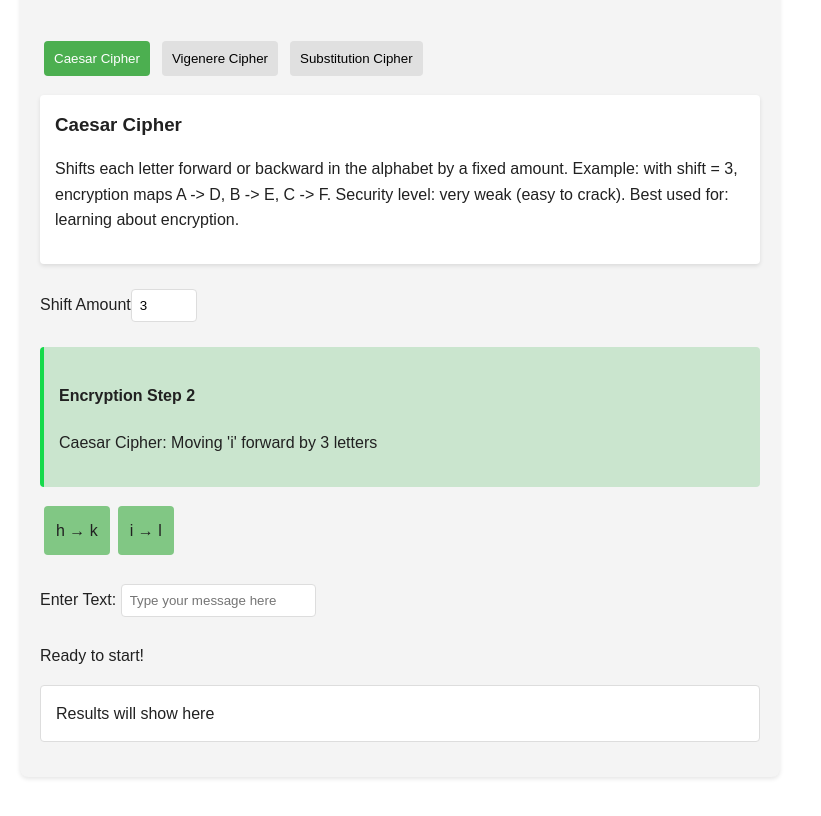
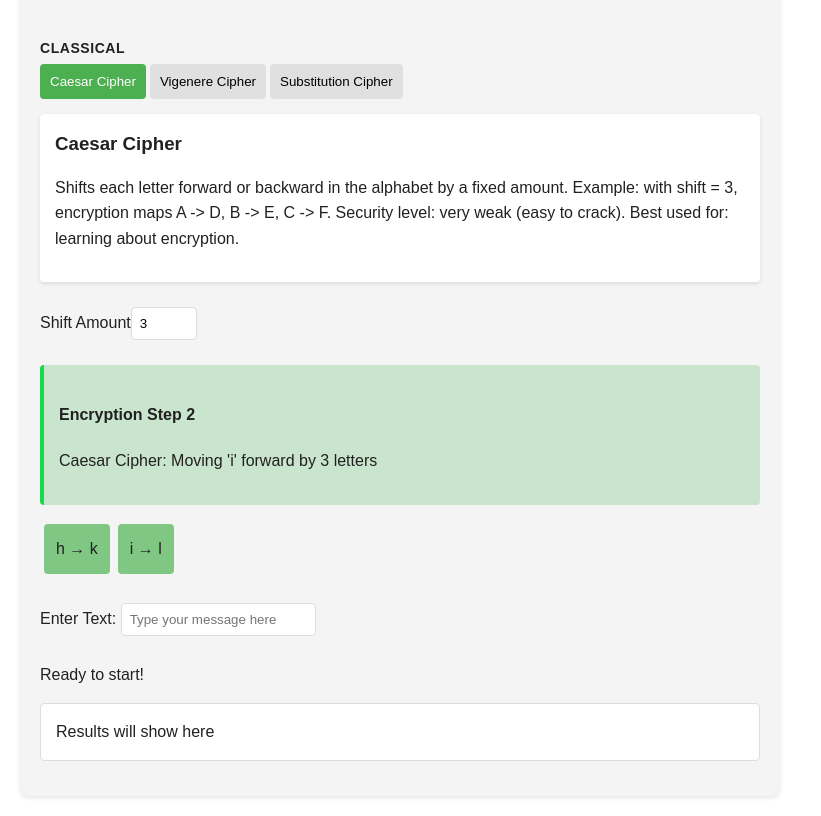
Before and after one commit to ddawdry/data-encryption-visualiser-remake, a website with bundled scripts: page index.html in a window 1280 px wide. Shown: the part 94-910 px from the top of the page, without its empty margins (0-821 px from the left). Built offline with nearby package versions, Linux system fonts and the light colour scheme.

Commit message:
Group cipher picker by category

```diff
--- a/css/components.css
+++ b/css/components.css
@@ -1,6 +1,14 @@
 /* Reusable component styles (buttons, cards, panels) */
+.cipher-picker-heading {
+    margin: 0 0 var(--space-xs) 0;
+    font-size: var(--font-size-sm);
+    text-transform: uppercase;
+    letter-spacing: 0.04em;
+    color: var(--color-text);
+}
+
 .cipher-btn {
-    margin: var(--space-xs);
+    margin: 0;
     padding: var(--space-sm-md);
     background-color: var(--color-bg-muted);
     border: none;
--- a/css/layout.css
+++ b/css/layout.css
@@ -22,10 +22,17 @@ body {
 }
 
 .cipher-picker {
+    margin: var(--space-lg) 0;
+}
+
+.cipher-picker-group + .cipher-picker-group {
+    margin-top: var(--space-sm-md);
+}
+
+.cipher-picker-buttons {
     display: flex;
     flex-wrap: wrap;
     gap: var(--space-xs);
-    margin: var(--space-lg) 0;
 }
 
 .options-panel,
--- a/js/ui/nav.js
+++ b/js/ui/nav.js
@@ -1,5 +1,11 @@
 // Cipher picker / navigation, driven by the cipher registry.
 const cipherPicker = document.getElementById('cipherPicker');
+
+const CATEGORY_LABELS = {
+    classical: 'Classical',
+    modern: 'Modern',
+    analysis: 'Analysis',
+};
 
 /**
  * @param {import('../core/cipherRegistry.js').CipherModule[]} ciphers
@@ -8,20 +14,44 @@ const cipherPicker = document.getElementById('cipherPicker');
 export function render(ciphers, onSelect) {
     cipherPicker.replaceChildren();
 
-    ciphers.forEach((cipher, index) => {
+    const byCategory = new Map();
+    ciphers.forEach((cipher) => {
+        const group = byCategory.get(cipher.category) || [];
+        group.push(cipher);
+        byCategory.set(cipher.category, group);
+    });
+
+    let isFirst = true;
+    byCategory.forEach((group, category) => {
+        const groupEl = document.createElement('div');
+        groupEl.className = 'cipher-picker-group';
+
+        const heading = document.createElement('h4');
+        heading.className = 'cipher-picker-heading';
+        heading.textContent = CATEGORY_LABELS[category] || category;
+
+        const buttonsEl = document.createElement('div');
+        buttonsEl.className = 'cipher-picker-buttons';
+
+        group.forEach((cipher) => {
             const button = document.createElement('button');
             button.type = 'button';
             button.className = 'cipher-btn';
             button.textContent = cipher.name;
             button.dataset.cipherId = cipher.id;
-        if (index === 0) {
+            if (isFirst) {
                 button.classList.add('active');
+                isFirst = false;
             }
             button.addEventListener('click', () => {
                 setActive(button);
                 onSelect(cipher);
             });
-        cipherPicker.appendChild(button);
+            buttonsEl.appendChild(button);
+        });
+
+        groupEl.append(heading, buttonsEl);
+        cipherPicker.appendChild(groupEl);
     });
 }
 
```
Lines whose indentation alone changed are shown as unchanged.
